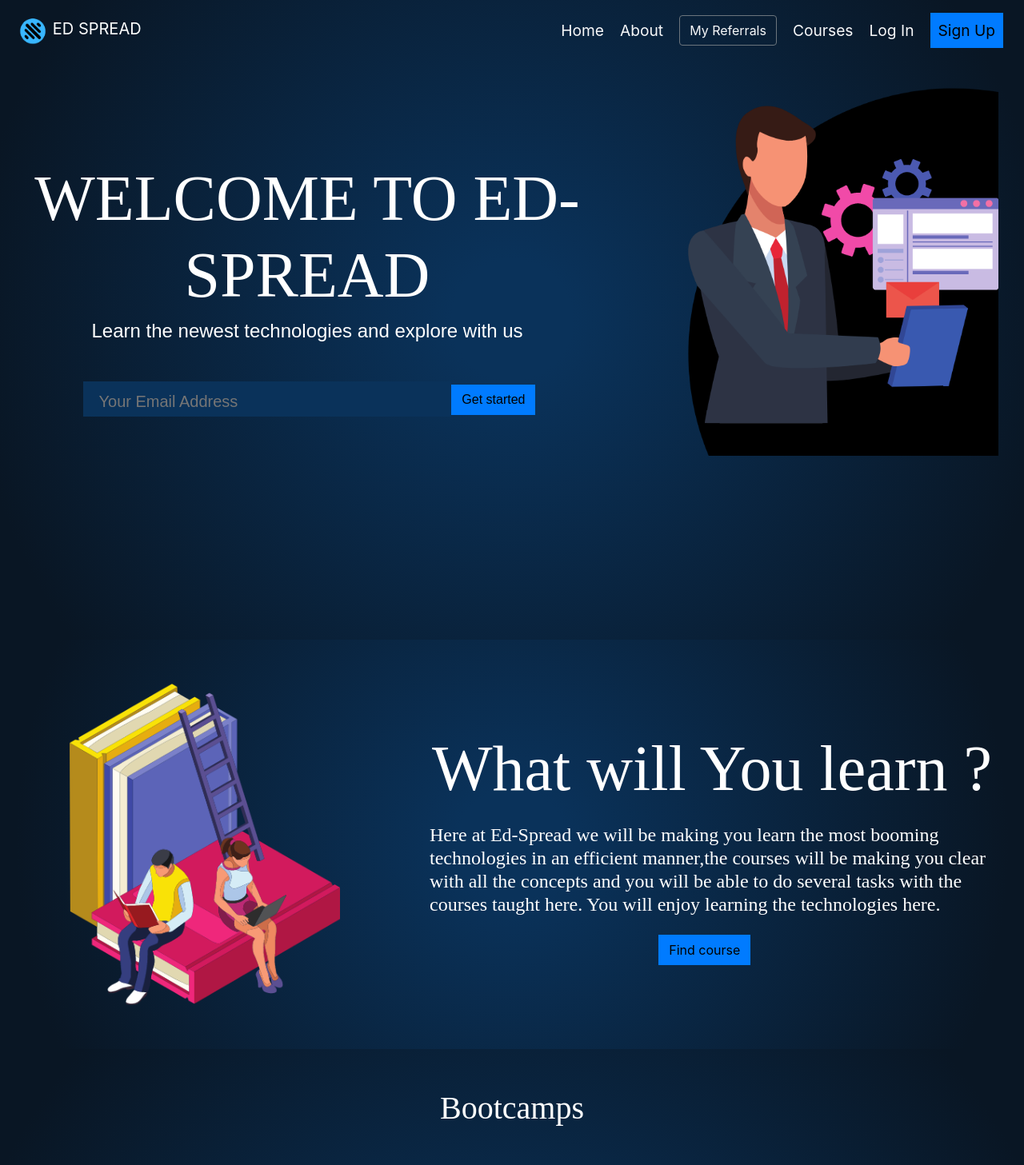
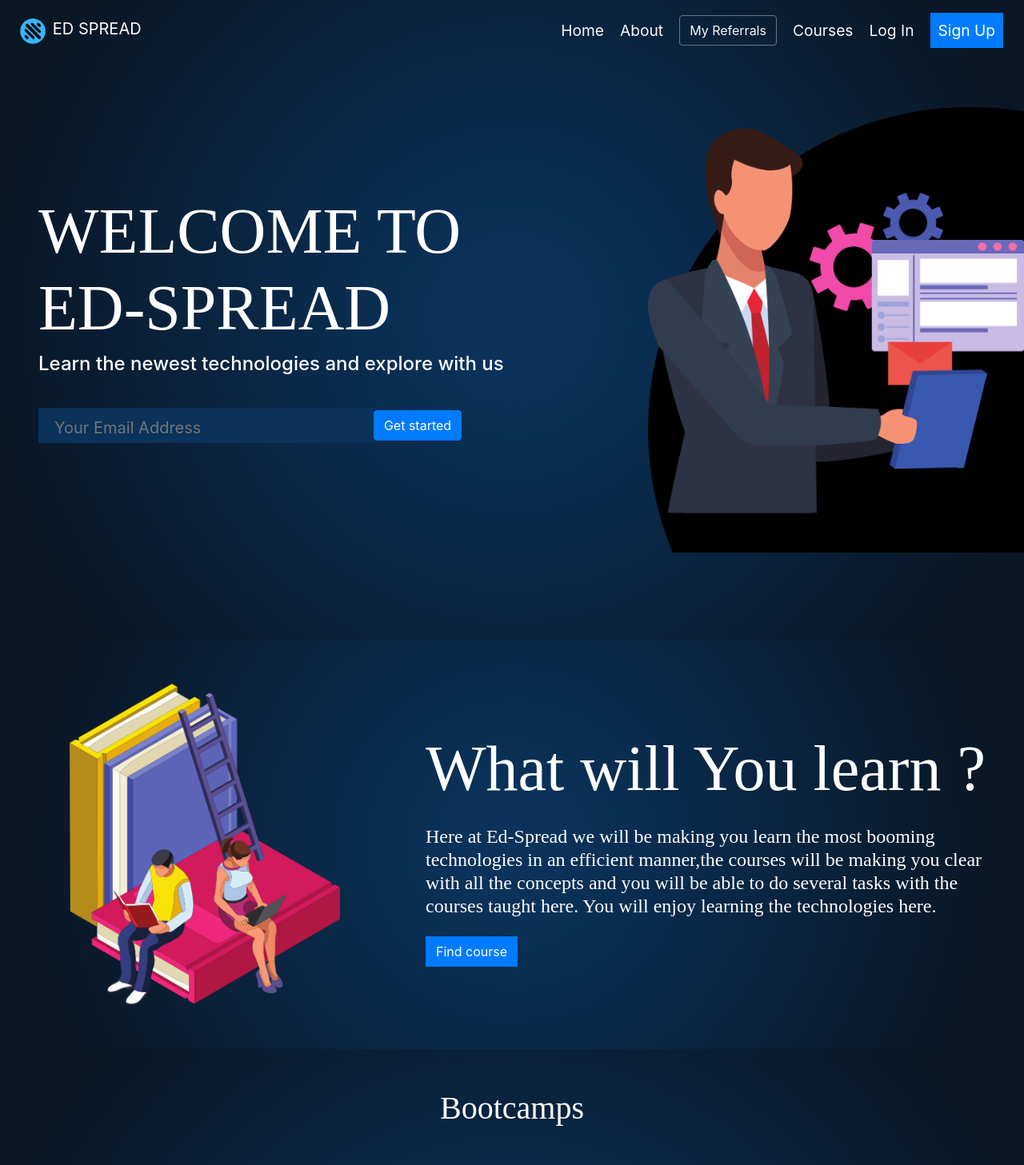
Before and after one commit to arhamathar/ed-spread-frontend, a React (Create React App) app: page / in a window 1280 px wide. Shown: the top 1457 px of the page at 80% size. Built offline with nearby package versions, Linux system fonts and the light colour scheme; no server answers; grey boxes are pictures that could not be loaded.

Commit message:
banner ui fixes

```diff
--- a/src/components/navbar.js
+++ b/src/components/navbar.js
@@ -30,7 +30,7 @@ const Navba = () => {
     };
     const [colorChange, setColorchange] = useState(false);
     const changeNavbarColor = () =>{
-        if(window.scrollY >= 200){
+        if(window.scrollY >= 150){
         setColorchange(true);
         }
         else{
@@ -148,7 +148,7 @@ const Navba = () => {
                             <NavItem>
                                 <NavLink
                                     onClick={() => setIsOpen(false)}
-                                    className='btn-primary signup'
+                                    className='btn-primary signup text-white'
                                     to='/signup'
                                 >
                                     Sign Up
--- a/src/components/teach.js
+++ b/src/components/teach.js
@@ -15,12 +15,12 @@ const Teach = () => {
                     we clear the doubts at any time regarding that concept. You
                     will enjoy the way here we teach
                 </h5>
-                <Link to='/about'>
-                    <button className='btn-primary teach-button' color='info'>
-                        Find out more
-                    </button>
-                </Link>
             </div>
+            <Link to='/about'>
+                <button className='btn-primary teach-button' color='info'>
+                    Find out more
+                </button>
+            </Link>
             <img className='learnimage' src={Animation} alt='image1' />
         </div>
     );
--- a/src/index.css
+++ b/src/index.css
@@ -11,6 +11,10 @@ body {
 code {
     font-family: source-code-pro, Menlo, Monaco, Consolas, 'Courier New',
         monospace;
+}
+
+a {
+    text-decoration: none;
 }
 
 @media (max-width: 600px) {
@@ -170,13 +174,13 @@ code {
     font-size: 5rem;
     font-family: Alfa Slab One;
     color: white;
-    padding: 8px;
+    padding: 10px 0;
 }
 .titleh1 h5 {
     font-size: 1.5rem;
     color: white;
     font-family: Alfa Slab One;
-    padding: 5px;
+    padding: 5px 0;
 }
 .titleh1 a {
     text-decoration: none;
@@ -184,16 +188,8 @@ code {
 }
 .learn-button {
     border-radius: 0;
-    color: black;
-    margin-left: 40%;
+    color: #fff;
     margin-top: 10px;
-}
-.learn-button a {
-    color: black;
-}
-
-.learn-button a:hover {
-    color: white;
 }
 
 /* help section */
@@ -277,48 +273,41 @@ code {
             no-repeat center center fixed; */
     background-size: cover;
     display: flex;
-    /* flex-direction: column; */
+    justify-content: space-between;
+    align-items: center;
+    color: #fff;
     background-color: #000080;
-    position: relative;
 }
 
 .banner-ani {
-    width: 40%;
-    /* position: absolute; */
-    margin-left: 60%;
-    margin-top: 7%;
+    width: 50%;
 }
 .banner-ani img {
-    height: 480px;
+    width: 100%;
 }
 
 .banner-para h1 {
     font-size: 5rem;
+    margin-left: 3rem;
     font-family: Alfa Slab One;
 }
 .banner-para h5 {
     font-size: 1.5rem;
+    margin-left: 3rem;
 }
 .banner-para {
-    text-align: center;
-    color: white;
-    font-family: sans-serif;
+    text-align: left;
     width: 60%;
-    position: absolute;
-    top: 25%;
 }
 
 .banner-input {
     background-color: rgb(10, 50, 90);
     padding: 10px 0 4px 20px;
-    margin: 40px 0px 5px 5px;
+    margin-left: 3rem;
+    margin-top: 2rem;
     border: 0;
     width: 60%;
-}
-
-.banner-button {
-    border-radius: 0;
-    color: black;
+    color: #fff;
 }
 
 /* footer */
@@ -411,8 +400,7 @@ code {
 /* teach */
 
 .teach-button {
-    color: black;
-    margin-left: 250px;
+    color: #fff;
     padding: 5px;
     margin-top: 10px;
 }
@@ -428,35 +416,33 @@ code {
 }
 
 @media only screen and (max-width: 768px) {
-    .learn-button {
-        margin-left: 30%;
-        /* margin-top: 10px; */
-    }
     .banner-para h1 {
-        font-size: 4rem;
+        margin-left: 0;
+        font-size: 3.5rem;
     }
     .banner-para h5 {
-        font-size: 1rem;
+        font-size: 1.25rem;
+        margin-left: 0;
     }
     .navbar {
         margin: 0;
         padding: 2px;
     }
     .banner-input {
-        margin: 0;
-        width: 50%;
-        padding: 10px 0 4px 10px;
+        margin-left: 0;
+        padding: 10px 0 10px 10px;
     }
     .banner {
         display: flex;
         flex-direction: column;
     }
     .banner-ani {
-        display: none;
-        /* flex-direction: column; */
+        display:none;
     }
     .banner-para {
         width: 100%;
+        text-align: center;
+        margin: 10rem auto;
     }
     .learn {
         display: flex;
@@ -471,10 +457,7 @@ code {
         width: 100%;
     }
     .titleh1 h1 {
-        font-size: 30px;
-    }
-    .titleh1 h5 {
-        font-size: 15px;
+        font-size: 3rem;
     }
     .helpcard {
         display: flex;
@@ -520,10 +503,6 @@ code {
     .cardbutton {
         margin-top: 10px;
     }
-    .teach-button {
-        margin-left: 80px;
-        /* margin-right: 10px; */
-    }
     .footer {
         display: flex;
         flex-direction: column;
```
